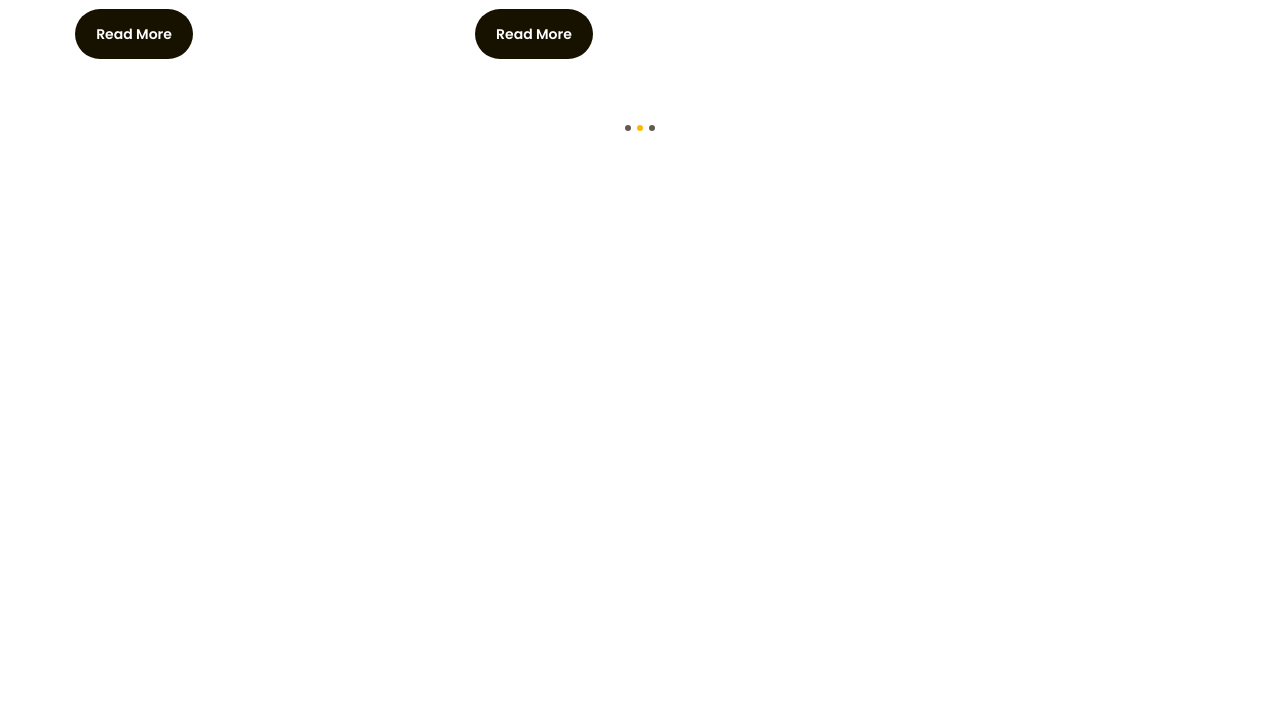
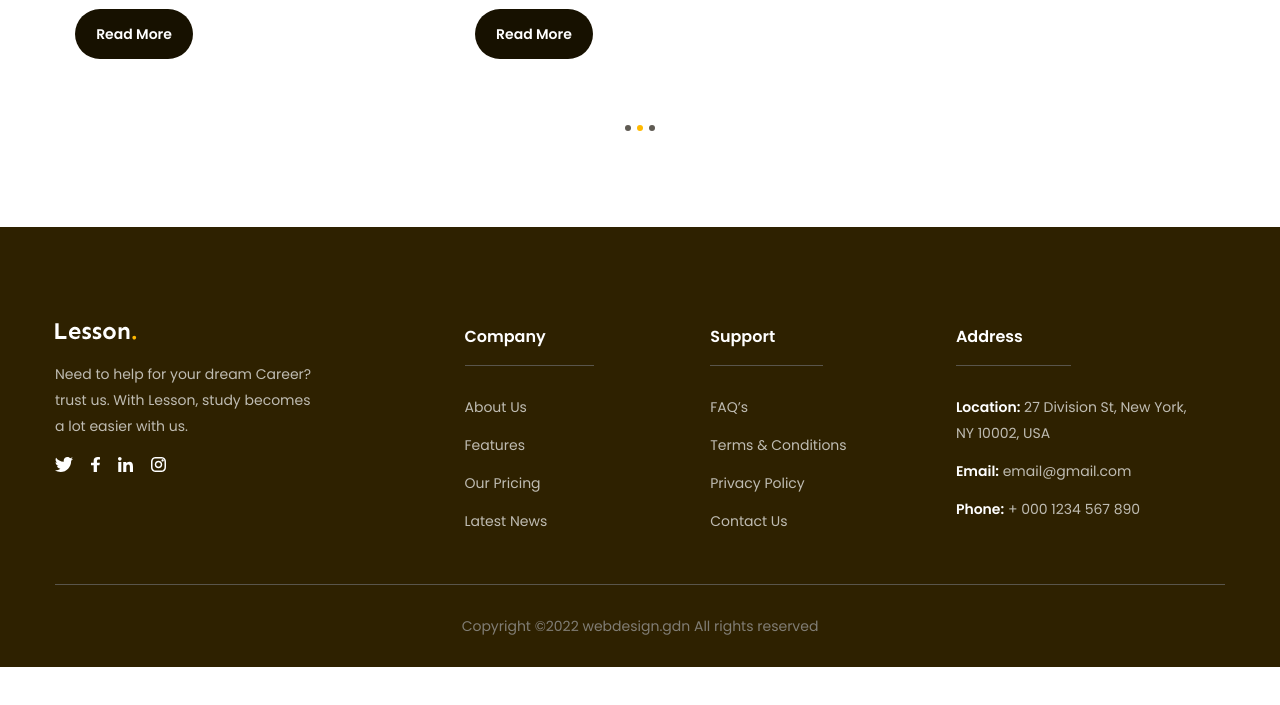
Before and after one commit to lehanlh/F8-Project-02, a plain HTML site: page index.html in a window 1280 px wide. Shown: the part 4501-5206 px from the top of the page. After the commit the page ends 5168 px from the top, so only its background shows below. Drawn offline with Linux system fonts and the light colour scheme.

Commit message:
Làm phần Footer

```diff
--- a/assets/css/style.css
+++ b/assets/css/style.css
@@ -13,7 +13,6 @@ html {
 }
 
 body {
-    height: 50000px;
     font-size: 1.6rem;
     font-family: "Poppins", sans-serif;
 }
@@ -682,3 +681,80 @@ a {
     background: var(--primary-color);
     cursor: default;
 }
+
+/* ======== Footer ======== */
+.footer {
+    padding: 96px 0 0;
+    background: #2e2100;
+}
+
+.footer .row {
+    display: flex;
+    padding-bottom: 38px;
+    border-bottom: 1px solid #59554b;
+}
+
+.footer .row .col {
+    width: 21%;
+}
+
+.footer .row .col:first-child {
+    width: 35%;
+}
+
+.footer .desc {
+    max-width: 267px;
+    margin-top: 18px;
+    font-size: 1.4rem;
+    line-height: 1.86;
+    color: #bfbcb2;
+}
+
+.footer .social {
+    display: flex;
+    margin-top: 18px;
+    gap: 18px;
+}
+
+.footer .title {
+    display: inline-block;
+    padding: 0 48px 14px 0;
+    border-bottom: 1px solid #59554b;
+    font-weight: 600;
+    font-size: 1.6rem;
+    line-height: 1.75;
+    color: #ffffff;
+}
+
+.footer .list {
+    margin-top: 28px;
+}
+
+.footer .list a {
+    display: inline-block;
+    margin-bottom: 12px;
+    font-weight: 400;
+    font-size: 1.4rem;
+    line-height: 1.86;
+    color: #bfbcb2;
+}
+
+.footer .list:last-child a {
+    margin-bottom: none;
+}
+
+.footer .list strong {
+    font-weight: 600;
+    color: #fff;
+}
+
+.footer .copyright {
+    padding: 28px 0;
+}
+
+.footer .copyright p {
+    font-size: 1.4rem;
+    line-height: 1.86;
+    text-align: center;
+    color: #807d74;
+}
--- a/index.html
+++ b/index.html
@@ -731,5 +731,112 @@
                 </div>
             </div>
         </main>
+
+        <footer class="footer">
+            <div class="content">
+                <div class="row">
+                    <!-- column 1 -->
+                    <div class="col">
+                        <img
+                            src="./assets/img/footer-logo.svg"
+                            alt=""
+                            class="logo"
+                        />
+                        <p class="desc">
+                            Need to help for your dream Career? trust us. With
+                            Lesson, study becomes a lot easier with us.
+                        </p>
+                        <div class="social">
+                            <a href="#!" class="icon">
+                                <img
+                                    src="./assets/img/twitter.svg"
+                                    alt="twitter"
+                                />
+                            </a>
+                            <a href="#!" class="icon">
+                                <img src="./assets/img/f.svg" alt="facebook" />
+                            </a>
+                            <a href="#!" class="icon">
+                                <img
+                                    src="./assets/img/linked_in.svg"
+                                    alt="linkedin"
+                                />
+                            </a>
+                            <a href="#!" class="icon">
+                                <img
+                                    src="./assets/img/instagram.svg"
+                                    alt="instagram"
+                                />
+                            </a>
+                        </div>
+                    </div>
+
+                    <!-- column 2 -->
+                    <div class="col">
+                        <h3 class="title">Company</h3>
+                        <ul class="list">
+                            <li>
+                                <a href="#!">About Us</a>
+                            </li>
+                            <li>
+                                <a href="#!">Features</a>
+                            </li>
+                            <li>
+                                <a href="#!">Our Pricing</a>
+                            </li>
+                            <li>
+                                <a href="#!">Latest News</a>
+                            </li>
+                        </ul>
+                    </div>
+
+                    <!-- column 3 -->
+                    <div class="col">
+                        <h3 class="title">Support</h3>
+                        <ul class="list">
+                            <li>
+                                <a href="#!">FAQ’s</a>
+                            </li>
+                            <li>
+                                <a href="#!">Terms & Conditions</a>
+                            </li>
+                            <li>
+                                <a href="#!">Privacy Policy</a>
+                            </li>
+                            <li>
+                                <a href="#!">Contact Us</a>
+                            </li>
+                        </ul>
+                    </div>
+
+                    <!-- column 4 -->
+                    <div class="col">
+                        <h3 class="title">Address</h3>
+                        <ul class="list">
+                            <li>
+                                <a href="#!">
+                                    <strong>Location:</strong> 27 Division St,
+                                    New York, NY 10002, USA
+                                </a>
+                            </li>
+                            <li>
+                                <a href="#!">
+                                    <strong>Email:</strong> email@gmail.com
+                                </a>
+                            </li>
+                            <li>
+                                <a href="#!">
+                                    <strong>Phone:</strong> + 000 1234 567 890
+                                </a>
+                            </li>
+                        </ul>
+                    </div>
+                </div>
+
+                <div class="copyright">
+                    <p>Copyright ©2022 webdesign.gdn All rights reserved</p>
+                </d>
+            </div>
+        </footer>
     </body>
 </html>
```
Also changed, not shown: assets/img/f.svg (added), assets/img/footer-logo.svg (added), assets/img/instagram.svg (added), assets/img/linked_in.svg (added), assets/img/twitter.svg (added).
